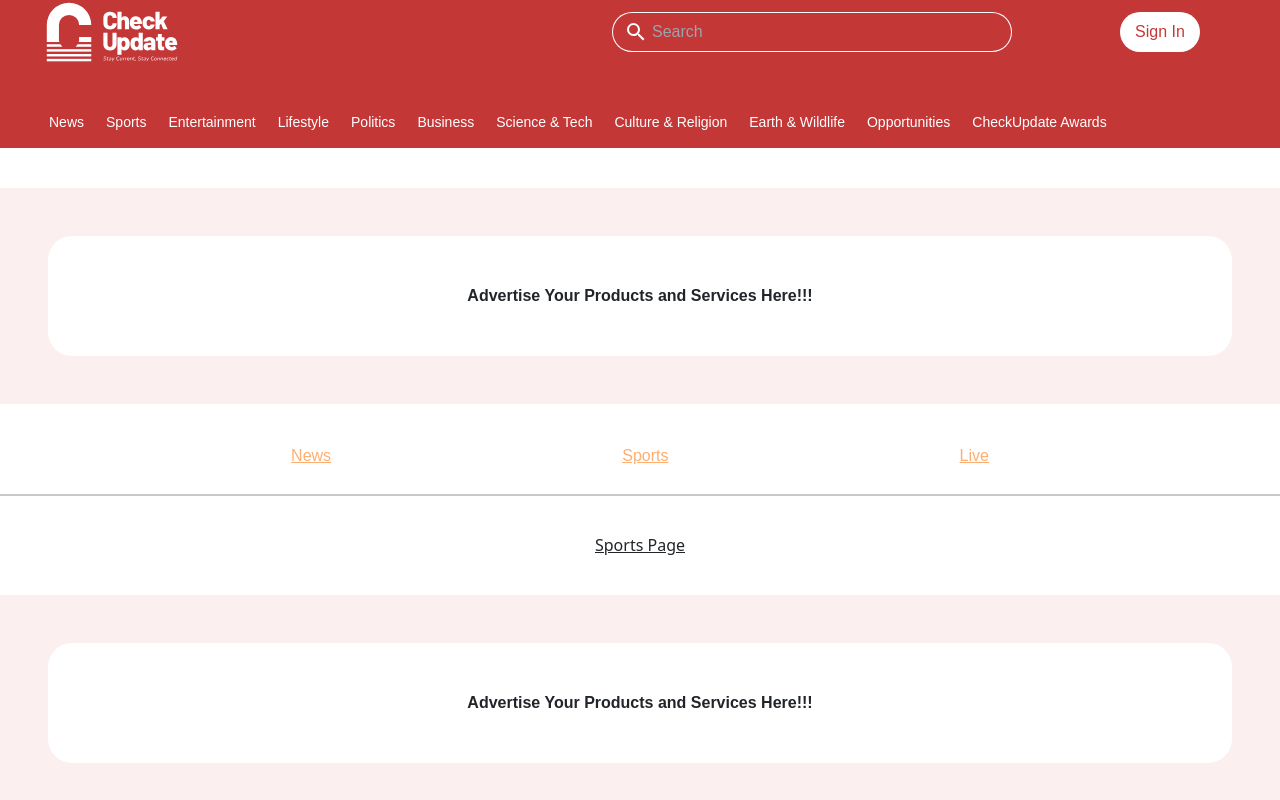
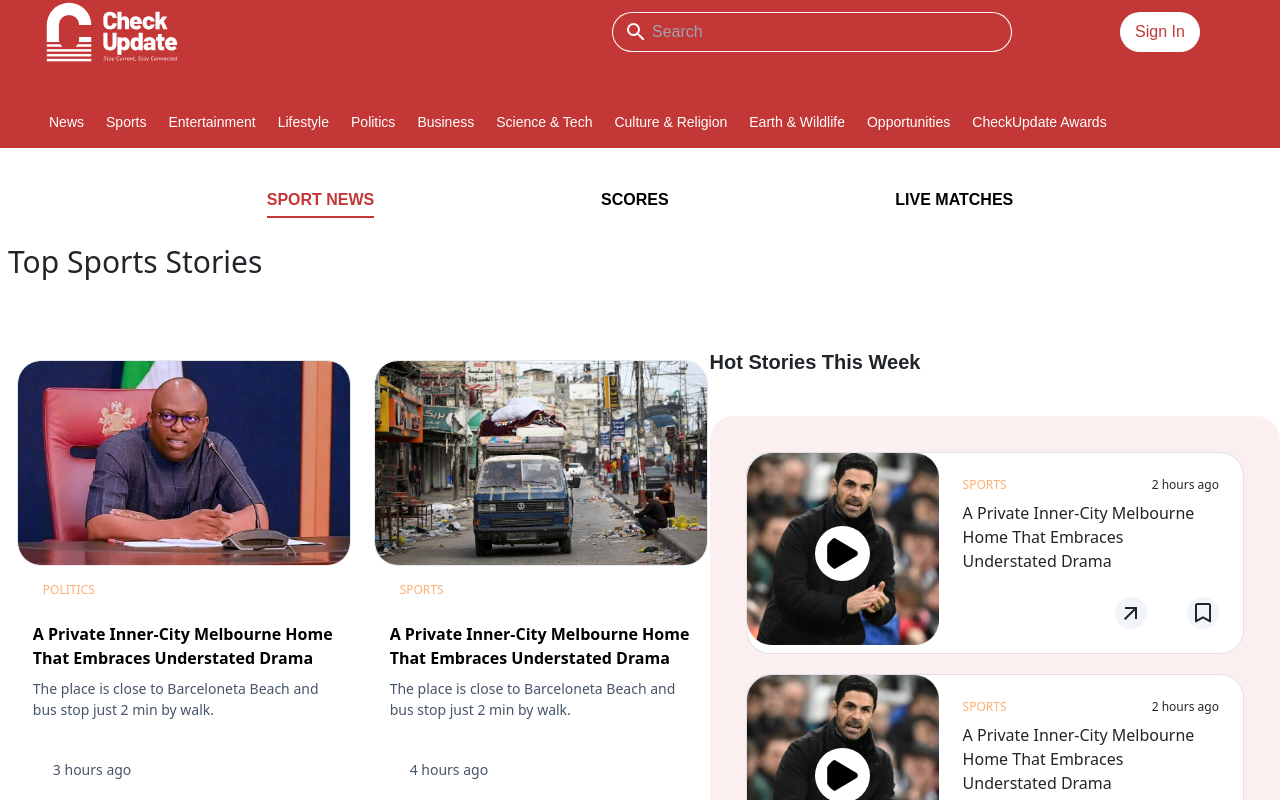
Before and after one commit to CheckUpdateBuilds/checkupdate, a React (Vite) app: page /sports in a window 1280 px wide. Shown: the top 800 px of the page. Built offline with nearby package versions, Linux system fonts and the light colour scheme.

Commit message:
Sports page one completed.

```diff
--- a/src/App.jsx
+++ b/src/App.jsx
@@ -29,7 +29,7 @@ function App() {
     <div className='overflow-hidden'>
       <Navbar/>
       <div className="bg-transparent block h-[112px] lg:hidden " ></div>
-      <Ads/>
+      {/* <Ads/> */}
       <Routes>
         <Route path='/' element={<Home/>} />
         <Route path='/sports' element={<Sports/>} />
--- a/src/Components/InnerNavbar.jsx
+++ b/src/Components/InnerNavbar.jsx
@@ -5,20 +5,19 @@ import { Link } from "react-router-dom";
 const InnerNavbar = () => {
   return (
     <>
-      <div className="font-Nunito bg-companyWhite w-full h-[50px] text-center ">
-        <ul className="flex text-center justify-evenly text-companyOrange underline">
+      <div className="font-Nunito bg-companyWhite w-full h-[50px] text-center p-10 hidden lg:block ">
+        <ul className="flex text-center justify-evenly text-black font-bold">
           <li>
-            <Link to={"#"}>News</Link>
+            <Link to={"#"} className="text-companyRed border-b-2 border-companyRed pb-2 " >SPORT NEWS</Link>
           </li>
           <li>
-            <Link to={"#"}>Sports</Link>
+            <Link to={"#"}>SCORES</Link>
           </li>
           <li>
-            <Link to={"#"}>Live</Link>
+            <Link to={"#"}>LIVE MATCHES</Link>
           </li>
         </ul>
       </div>
-      <hr className="border-2 mb-10" />
     </>
   );
 };
--- a/src/pages/Home.jsx
+++ b/src/pages/Home.jsx
@@ -12,6 +12,7 @@ import Carousel from "../Components/Carousel";
 const Home = () => {
   return (
     <>
+      <Ads />
       <div className="bg-companyRed font-Nunito p-2  ">
         <div className="p-3 text-3xl text-white">
           <p className="">Trending News</p>
--- a/src/pages/Sports.jsx
+++ b/src/pages/Sports.jsx
@@ -1,4 +1,11 @@
 // import React from 'react'
+import Card2 from "../Components/Card2";
+import Ads from "../Components/Ads";
+import Subscribe from "../Components/Subscribe";
+// import NewsCardOne from "../Components/NewsCardOne";
+import VideoCard from "../Components/VideoCard";
+import { trendingNewData } from "../trendingNewsData";
+import { VideoNewsData } from "../VideoNewsData";
 
 import InnerNavbar from "../Components/InnerNavbar"
 
@@ -8,9 +15,143 @@ const Sports = () => {
 
       <InnerNavbar />
 
-      <h1 className="underline text-center">
-          Sports Page
-      </h1>
+      <div className="">
+
+      <section className="lg:w-fit lg:flex" >
+          <div className="" >
+            <div className="p-2 my-2 text-3xl">
+              <p>Top Sports Stories</p>
+            </div>
+            <div className="grid grid-cols-2 lg:p-10 lg:px-0 lg:gap-5">
+              {trendingNewData.map((newsData, index) => (
+                <Card2
+                  key={index}
+                  image={newsData.image}
+                  title={newsData.title}
+                  description={newsData.description}
+                  subTitle={newsData.subTitle}
+                  time={newsData.time}
+                />
+              ))}
+            </div>
+            <div className="block lg:hidden" >
+              <Ads />
+            </div>
+          </div>
+
+
+          <div className=" lg:w-fit lg:ml-[16px] lg:mt-[120px] " >
+           <div className="text-xl font-bold font-Nunito ">
+              <p>Hot Stories This Week</p>
+            </div>
+            <div className="p-3 bg-companyLightRed rounded-3xl mt-10 ">
+              {VideoNewsData.slice(0, 4).map((VidData, index) => (
+                <VideoCard
+                  key={index}
+                  image={VidData.image}
+                  title={VidData.title}
+                  description={VidData.description}
+                  time={VidData.time}
+                />
+              ))}
+            </div>
+            <div className="" >
+              <Ads />
+            </div>
+          </div>
+      </section>
+
+      <section className="lg:w-fit lg:flex" >
+          <div className="" >
+            <div className="p-2 my-2 text-3xl">
+              <p>Latest Sports Stories</p>
+            </div>
+            <div className="grid grid-cols-2 lg:p-10 lg:px-0 lg:gap-5">
+              {trendingNewData.map((newsData, index) => (
+                <Card2
+                  key={index}
+                  image={newsData.image}
+                  title={newsData.title}
+                  description={newsData.description}
+                  subTitle={newsData.subTitle}
+                  time={newsData.time}
+                />
+              ))}
+            </div>
+            <div className="block lg:hidden" >
+              <Ads />
+            </div>
+          </div>
+
+
+          <div className=" lg:w-fit lg:ml-[16px] lg:mt-[120px]">
+           <div className="text-xl font-bold font-Nunito ">
+              <p>Latest Sports Videos</p>
+            </div>
+            <div className="p-3 bg-companyLightRed rounded-3xl mt-10 ">
+              {VideoNewsData.slice(0, 4).map((VidData, index) => (
+                <VideoCard
+                  key={index}
+                  image={VidData.image}
+                  title={VidData.title}
+                  description={VidData.description}
+                  time={VidData.time}
+                />
+              ))}
+            </div>
+            <div className="" >
+              <Ads />
+            </div>
+          </div>
+
+          <div className=" lg:w-fit lg:ml-[16px] lg:mt-[120px]">
+           <div className="text-xl font-bold font-Nunito ">
+              <p>Most Viewed This Week</p>
+            </div>
+            <div className="p-3 bg-companyLightRed rounded-3xl mt-10 ">
+              {VideoNewsData.slice(0, 4).map((VidData, index) => (
+                <VideoCard
+                  key={index}
+                  image={VidData.image}
+                  title={VidData.title}
+                  description={VidData.description}
+                  time={VidData.time}
+                />
+              ))}
+            </div>
+            <div className="" >
+              <Ads />
+            </div>
+          </div>
+      </section>
+
+      <section>
+        <div className="" >
+            <div className="p-2 my-2 text-3xl">
+              <p>Local Sports News</p>
+            </div>
+            <div className="grid grid-cols-2 lg:p-10 lg:px-0 lg:gap-5">
+              {trendingNewData.map((newsData, index) => (
+                <Card2
+                  key={index}
+                  image={newsData.image}
+                  title={newsData.title}
+                  description={newsData.description}
+                  subTitle={newsData.subTitle}
+                  time={newsData.time}
+                />
+              ))}
+            </div>
+
+            <div className="rounded-3xl" >
+              <Subscribe />
+            </div>
+        </div>
+      </section>
+
+
+
+      </div>
 
 
     </>
```
